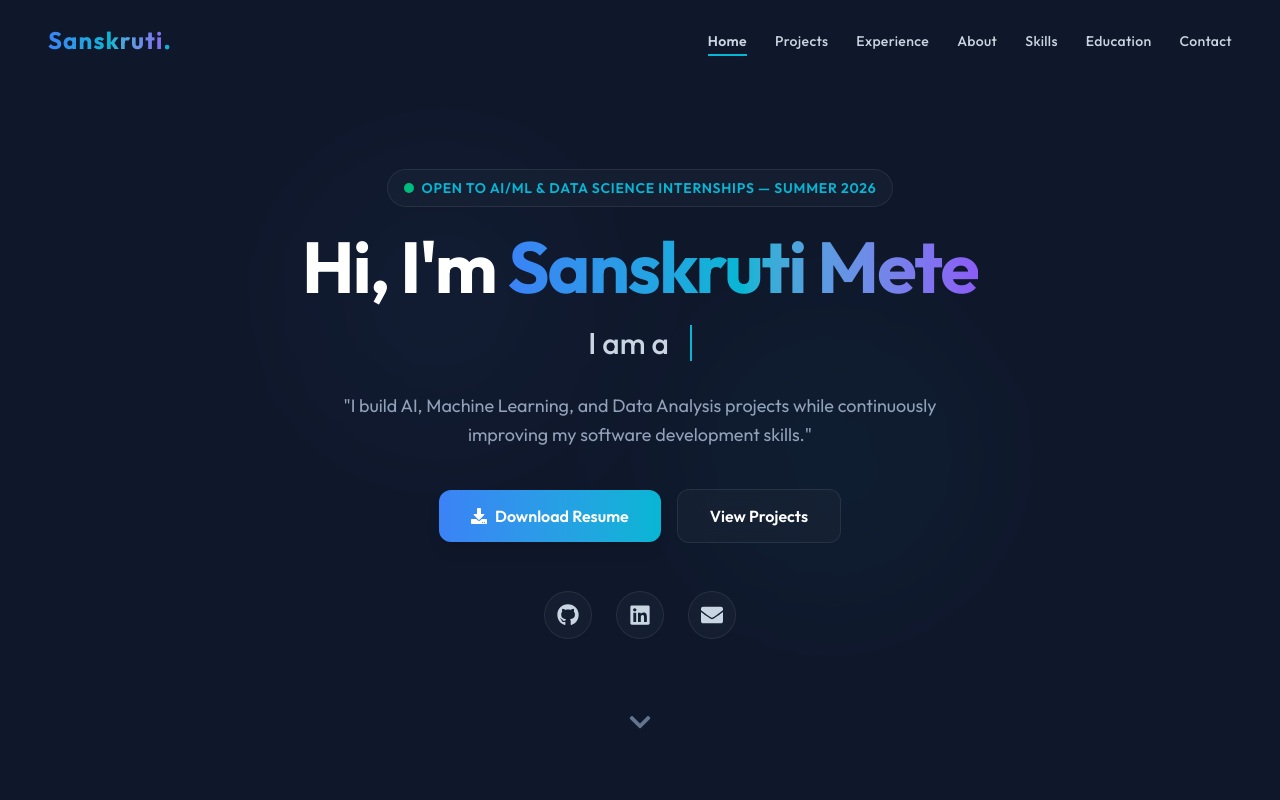
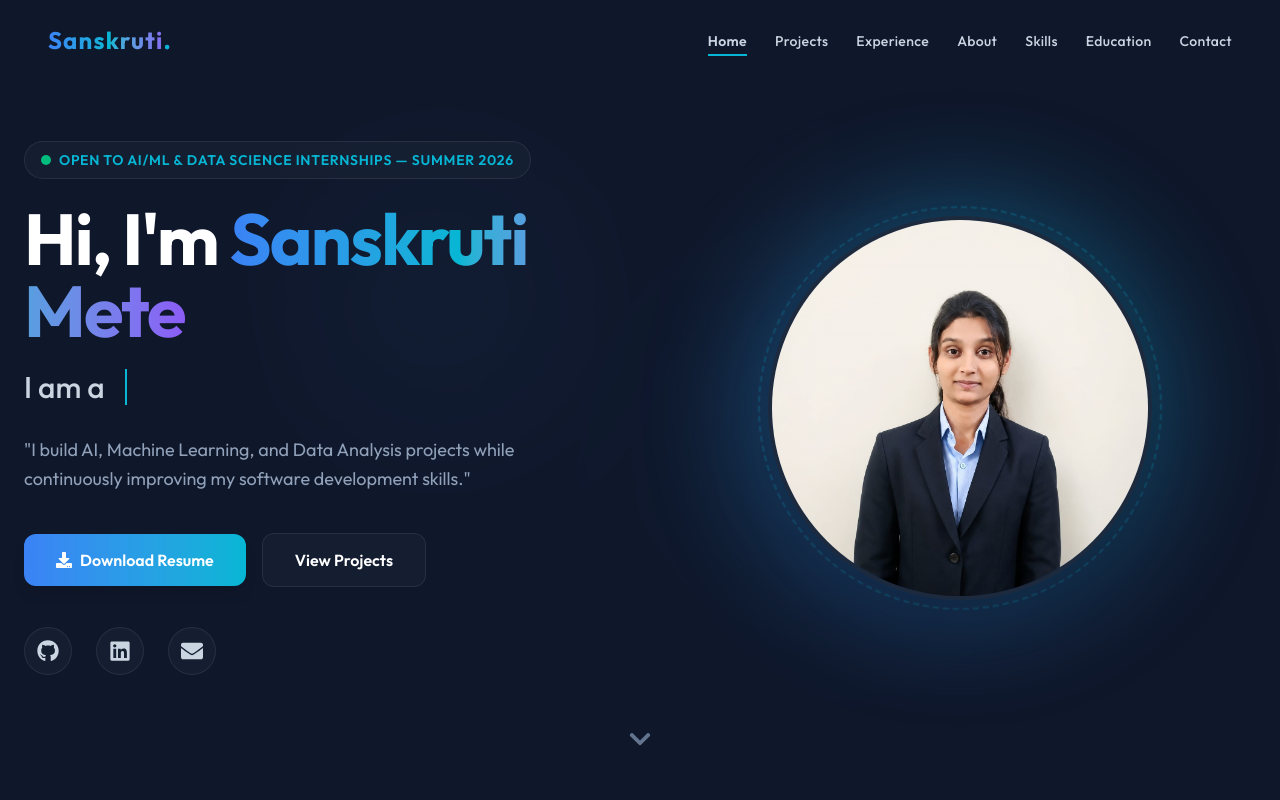
Before and after one commit to sanskruti-aids/ai-portfolio., a React (Vite) app: page / in a window 1280 px wide. Shown: the top 800 px of the page. Built offline with nearby package versions, Linux system fonts and the light colour scheme.

Commit message:
fix:added images

```diff
--- a/src/components/Hero.jsx
+++ b/src/components/Hero.jsx
@@ -14,7 +14,11 @@ const Hero = () => {
       <div className="absolute top-1/4 left-1/4 w-60 h-60 bg-accent-blue/5 rounded-full blur-[80px] animate-blob"></div>
       <div className="absolute bottom-1/4 right-1/4 w-64 h-64 bg-accent-cyan/5 rounded-full blur-[90px] animate-blob animation-delay-2000"></div>
 
-      <div className="max-w-7xl mx-auto w-full z-10 flex flex-col items-center justify-center text-center">
+      <div className="max-w-7xl mx-auto w-full z-10 flex flex-col items-center justify-between min-h-[80vh]">
+        <div className="flex flex-col-reverse lg:flex-row items-center justify-center w-full flex-1 gap-12 mt-8 lg:mt-0">
+
+          {/* Left column: Text */}
+          <div className="flex-1 flex flex-col items-center lg:items-start text-center lg:text-left">
             {/* Availability Signal Badge - Crucial for Recruiter screening */}
             <motion.div
               initial={{ opacity: 0, scale: 0.95 }}
@@ -34,7 +38,7 @@ const Hero = () => {
               initial={{ opacity: 0, y: 15 }}
               animate={{ opacity: 1, y: 0 }}
               transition={{ duration: 0.5, delay: 0.1 }}
-          className="text-4xl sm:text-6xl md:text-7xl font-bold tracking-tight text-white mb-4"
+              className="text-4xl sm:text-5xl md:text-6xl lg:text-7xl font-bold tracking-tight text-white mb-4"
             >
               Hi, I'm <span className="text-transparent bg-clip-text bg-gradient-to-r from-accent-blue via-accent-cyan to-accent-purple">Sanskruti Mete</span>
             </motion.h1>
@@ -44,7 +48,7 @@ const Hero = () => {
               initial={{ opacity: 0, y: 15 }}
               animate={{ opacity: 1, y: 0 }}
               transition={{ duration: 0.5, delay: 0.2 }}
-          className="text-xl sm:text-2xl md:text-3xl font-medium text-slate-300 mb-6 h-12 flex items-center justify-center"
+              className="text-xl sm:text-2xl md:text-3xl font-medium text-slate-300 mb-6 h-12 flex items-center justify-center lg:justify-start"
             >
               <span className="mr-2">I am a</span>
               <TypeAnimation
@@ -80,7 +84,7 @@ const Hero = () => {
               initial={{ opacity: 0, y: 15 }}
               animate={{ opacity: 1, y: 0 }}
               transition={{ duration: 0.5, delay: 0.4 }}
-          className="flex flex-col sm:flex-row gap-4 justify-center items-center mb-12 w-full max-w-md px-4"
+              className="flex flex-col sm:flex-row gap-4 justify-center lg:justify-start items-center mb-10 w-full lg:w-auto px-4 lg:px-0"
             >
               {/* Functional resume PDF download link */}
               <a
@@ -106,7 +110,7 @@ const Hero = () => {
               initial={{ opacity: 0 }}
               animate={{ opacity: 1 }}
               transition={{ duration: 0.6, delay: 0.5 }}
-          className="flex items-center space-x-6 mb-16"
+              className="flex items-center space-x-6 mb-12 lg:mb-0"
             >
               <a
                 href="https://github.com/sanskruti-aids"
@@ -134,12 +138,41 @@ const Hero = () => {
                 <FaEnvelope size={22} />
               </a>
             </motion.div>
+          </div>
+
+          {/* Right column: Image */}
+          <motion.div
+            initial={{ opacity: 0, scale: 0.8 }}
+            animate={{ opacity: 1, scale: 1 }}
+            transition={{ duration: 0.6, delay: 0.2 }}
+            className="flex-1 flex justify-center items-center w-full mb-8 lg:mb-0"
+          >
+            <div className="relative w-64 h-64 sm:w-72 sm:h-72 md:w-80 md:h-80 lg:w-96 lg:h-96">
+              {/* Decorative background glow */}
+              <div className="absolute inset-0 bg-gradient-to-tr from-accent-blue to-accent-cyan rounded-full blur-3xl opacity-20 animate-pulse"></div>
+
+              {/* Outer decorative ring */}
+              <div className="absolute inset-[-10px] rounded-full border-2 border-accent-cyan/20 border-dashed animate-spin" style={{ animationDuration: '15s' }}></div>
+
+              {/* Profile Image */}
+              <img
+                src="/profile.jpg.jpeg"
+                alt="Sanskruti Mete"
+                className="relative w-full h-full object-cover rounded-full border-4 border-slate-800 shadow-2xl hover:border-accent-cyan/50 transition-colors duration-300 z-10"
+                onError={(e) => {
+                  e.target.src = 'https://ui-avatars.com/api/?name=Sanskruti+Mete&background=0D8ABC&color=fff&size=512';
+                }}
+              />
+            </div>
+          </motion.div>
+
+        </div>
 
         {/* Scroll down indicator */}
         <motion.div
           animate={{ y: [0, 8, 0] }}
           transition={{ duration: 1.5, repeat: Infinity, ease: "easeInOut" }}
-          className="text-slate-500 cursor-pointer hover:text-accent-cyan transition-colors duration-200"
+          className="text-slate-500 cursor-pointer hover:text-accent-cyan transition-colors duration-200 mt-8 mb-6"
         >
           <Link to="projects" smooth={true} duration={500} offset={-70}>
             <FaChevronDown size={24} />
```
Also changed, not shown: public/profile.jpg.jpeg (added). Lines whose indentation alone changed are shown as unchanged.
